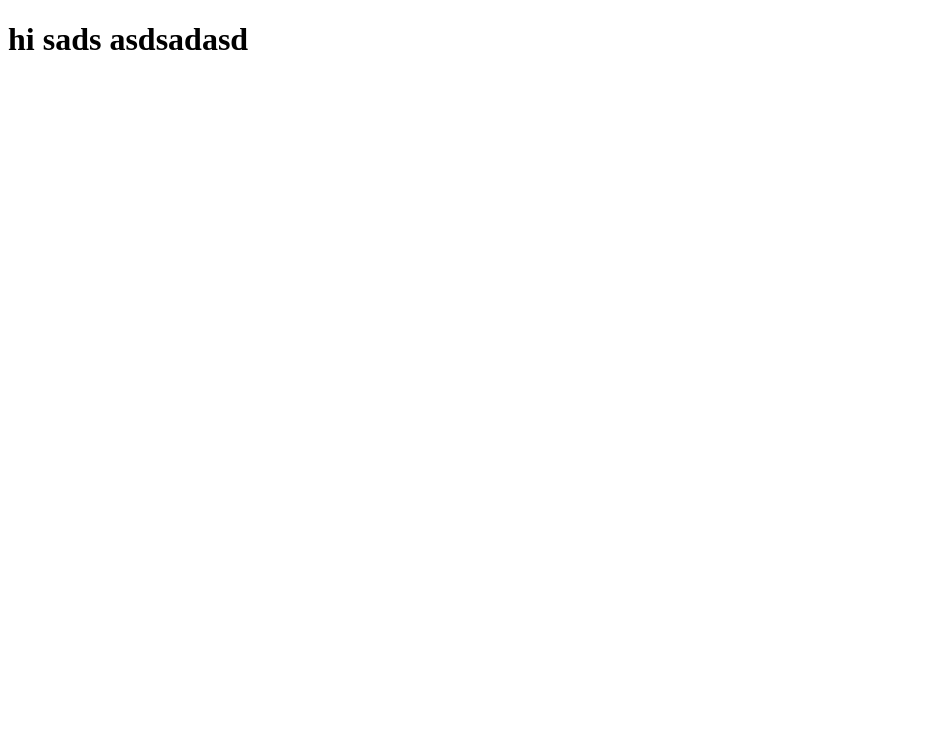
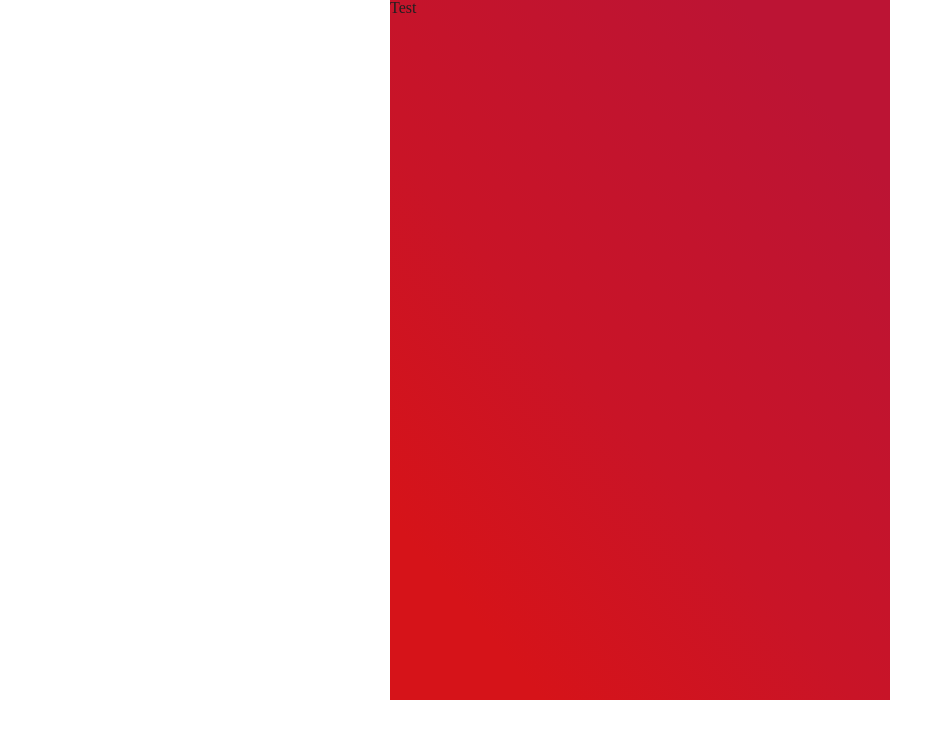
Before and after one commit to ToyMakers/vending-machine-gun, a React (Create React App) app: page / in a window 1280 px wide. Shown: the top 738 px of the page, without its empty margins (0-944 px from the left). Built offline with nearby package versions, Linux system fonts and the light colour scheme.

Commit message:
[Setting] styled initializing

```diff
--- a/src/App.tsx
+++ b/src/App.tsx
@@ -1,7 +1,8 @@
 import React from 'react';
+import MachineBx from './components/layout/MachineBx';
 
 function App() {
-    return <h1>hi sads asdsadasd</h1>;
+    return <MachineBx />;
 }
 
 export default App;
--- /dev/null
+++ b/src/components/layout/MachineBx.tsx
@@ -0,0 +1,16 @@
+import React from 'react';
+import styled from 'styled-components';
+
+const Machine = styled.div`
+    width: 100%;
+    max-width: 500px;
+    height: 700px;
+    margin: 0 auto;
+    background: linear-gradient(50deg, #d61319 14%, #c91427 43%, #bc1434 86%);
+`;
+
+function MachineBx() {
+    return <Machine>Test</Machine>;
+}
+
+export default MachineBx;
--- a/src/index.tsx
+++ b/src/index.tsx
@@ -1,10 +1,12 @@
 import React from 'react';
 import ReactDOM from 'react-dom';
 import App from './App';
+import GlobalStyle from './styles/global-style';
 
 ReactDOM.render(
-  <React.StrictMode>
-    <App />
-  </React.StrictMode>,
-  document.getElementById('root')
+    <React.StrictMode>
+        <GlobalStyle />
+        <App />
+    </React.StrictMode>,
+    document.getElementById('root')
 );
--- /dev/null
+++ b/src/styles/global-style.ts
@@ -0,0 +1,34 @@
+import { createGlobalStyle } from 'styled-components';
+import reset from 'styled-reset';
+
+const GlobalStyle = createGlobalStyle`
+    ${reset}
+    * {margin:0px; padding:0px; -webkit-box-sizing:border-box; -moz-box-sizing:border-box; box-sizing:border-box}
+    html {height:100%;}
+    html,body {
+        font-size:16px;
+        -webkit-overflow-scrolling: touch;
+        overflow-x:hidden;
+        color:#202020;
+        &::-webkit-scrollbar {
+            width: 8px;  /* 세로축 스크롤바 길이 */
+            height: 8px;  /* 가로축 스크롤바 길이 */
+        }
+        &::-webkit-scrollbar-thumb {
+            border-radius: 5px;
+            background-color: #555;
+        }
+        &::-webkit-scrollbar-track {
+            background-color:#999;
+        }
+    }
+
+    body {
+        font-weight:400;
+        -webkit-text-size-adjust: none;
+    }
+    img { max-width:100%; max-height:100%;}
+    a {text-decoration:none; color:inherit; }
+`;
+
+export default GlobalStyle;
```
